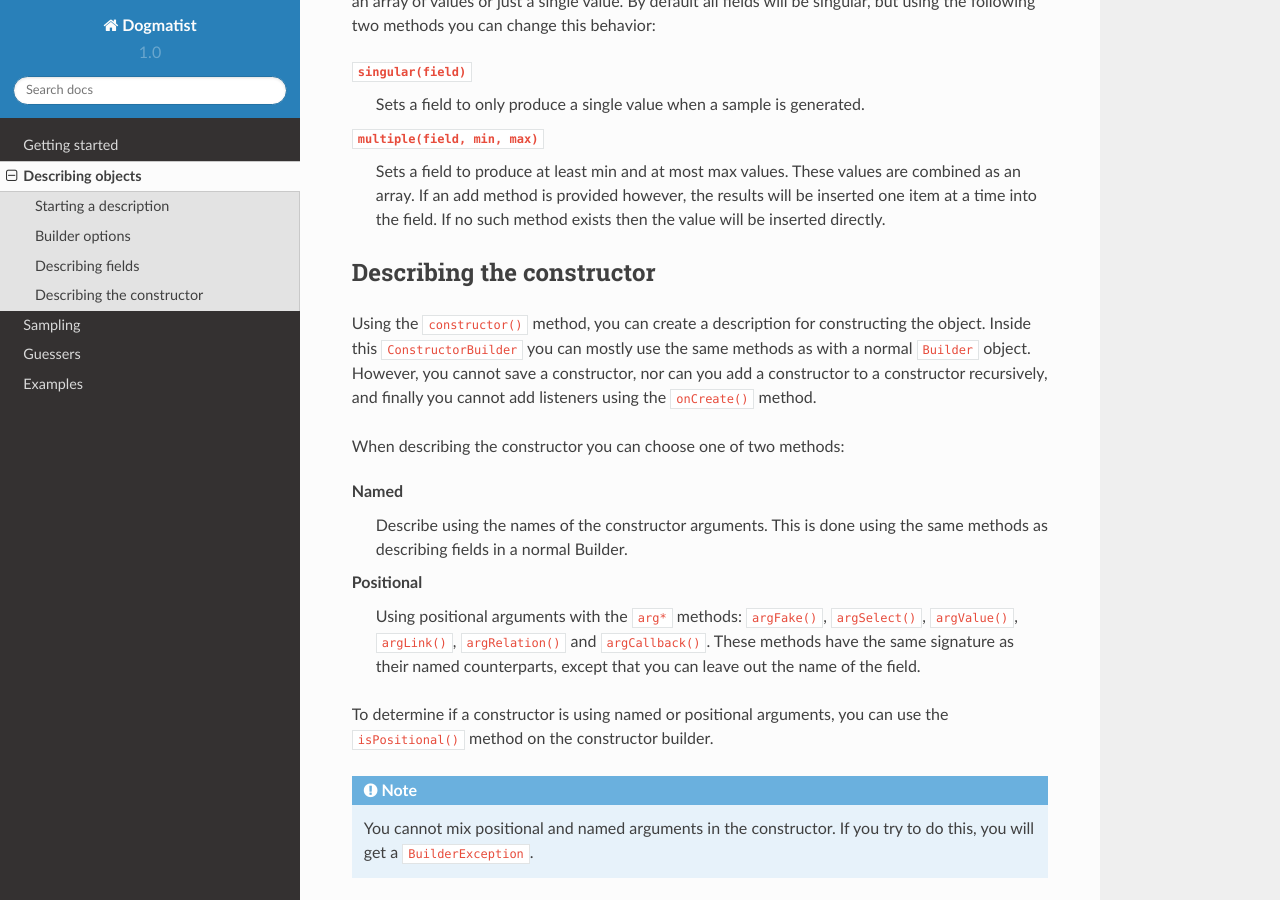
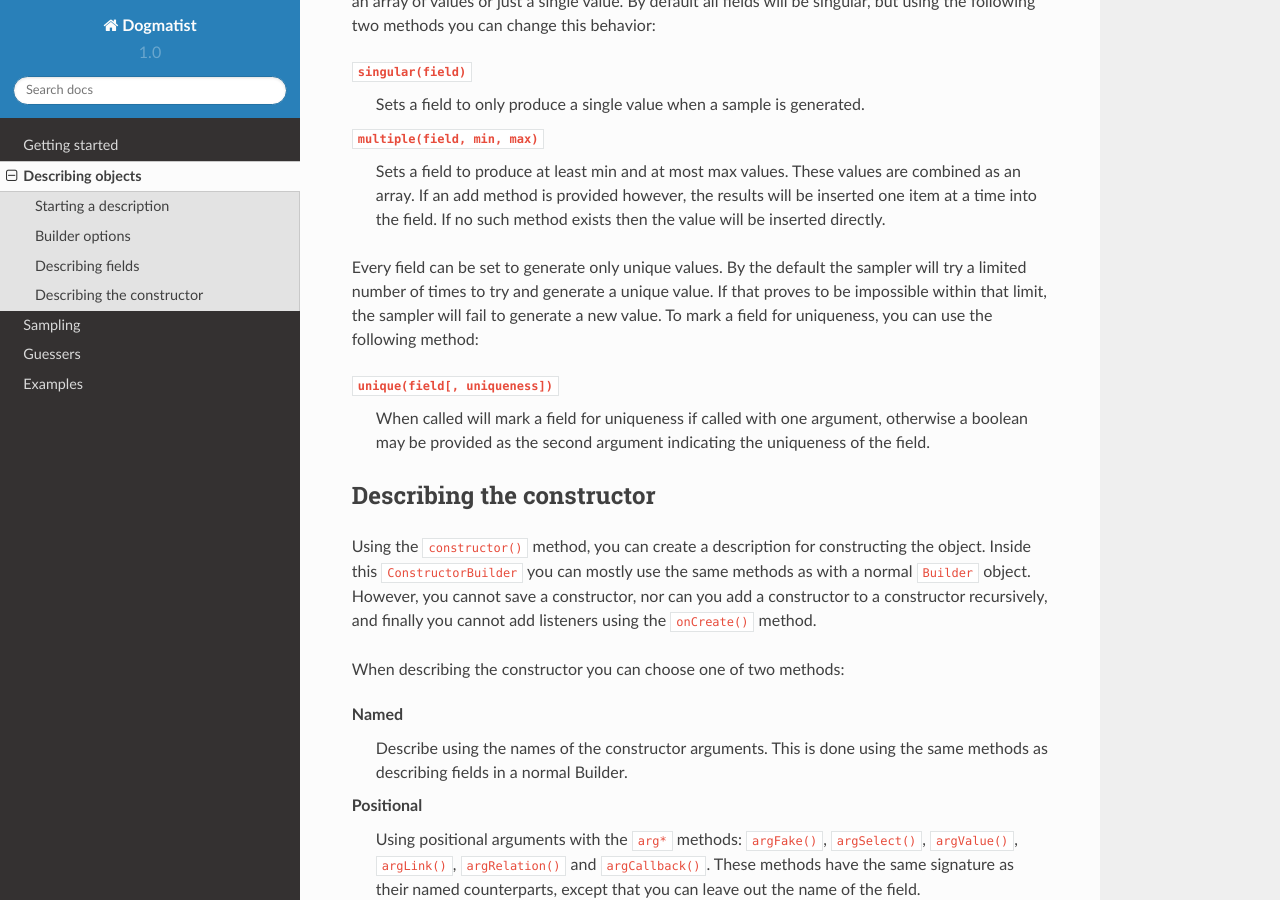
Before and after one commit to bravesheep/dogmatist, a Sphinx documentation site: the page built from docs/describing.rst, in a window 1280 px wide and 900 px high, scrolled down 3530 px. Built offline with Sphinx 7.4.7 and the Read the Docs theme 2.0.0, drawn with Linux system fonts in a browser that asks for light colours.

Commit message:
Add documentation for describing uniqueness

```diff
--- a/docs/describing.rst
+++ b/docs/describing.rst
@@ -175,6 +175,17 @@ this behavior:
     will be inserted one item at a time into the field. If no such method
     exists then the value will be inserted directly.
 
+Every field can be set to generate only unique values. By the default the
+sampler will try a limited number of times to try and generate a unique value.
+If that proves to be impossible within that limit, the sampler will fail to
+generate a new value. To mark a field for uniqueness, you can use the following
+method:
+
+``unique(field[, uniqueness])``
+    When called will mark a field for uniqueness if called with one argument,
+    otherwise a boolean may be provided as the second argument indicating the
+    uniqueness of the field.
+
 .. _constructor:
 
 Describing the constructor
```
